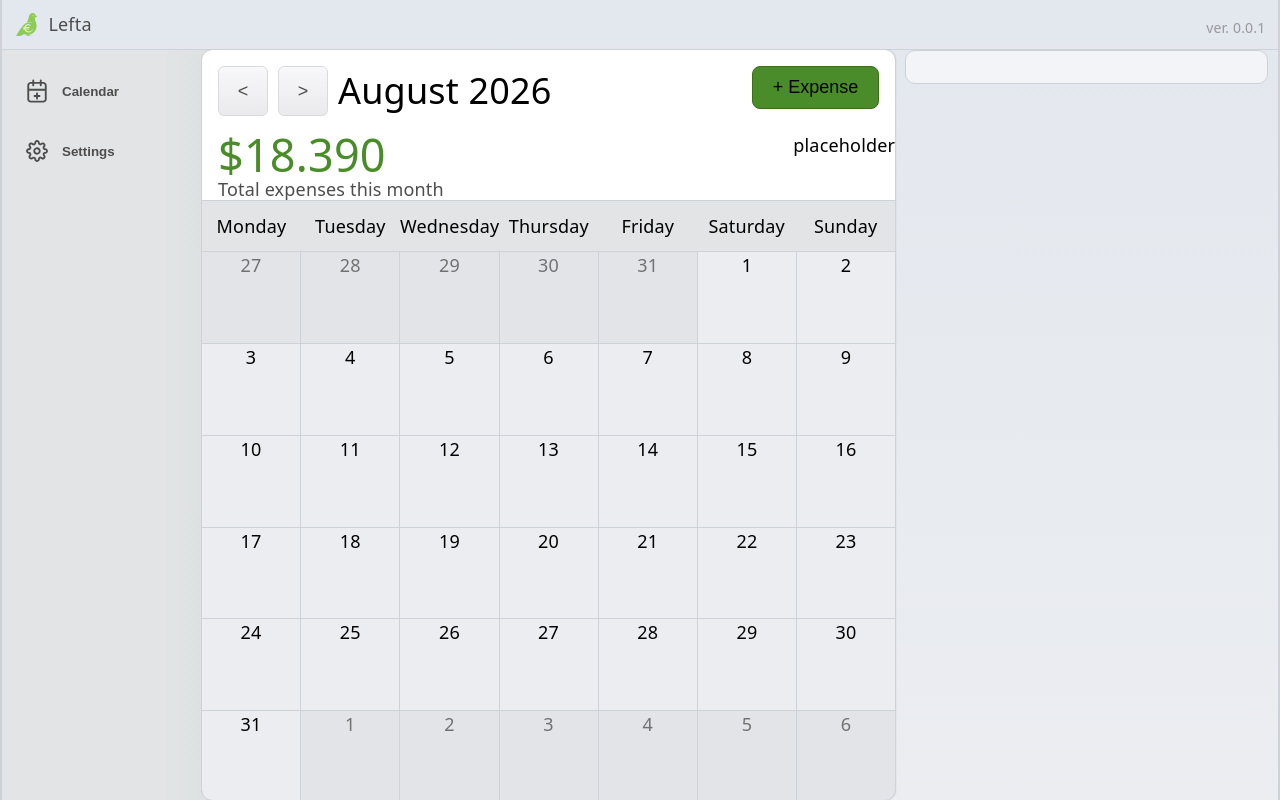
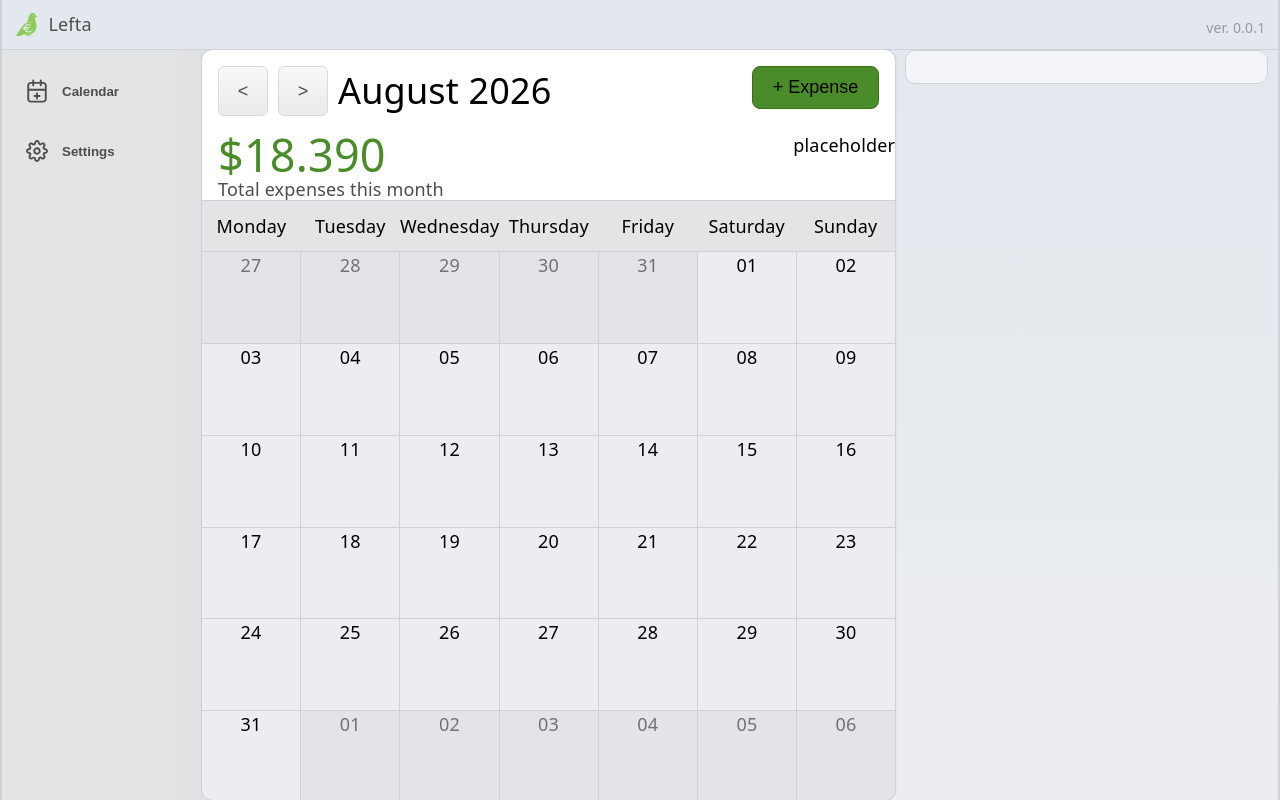
Before and after one commit to favless/Lefta, a React (Vite) app: page / in a window 1280 px wide. Built offline with nearby package versions, Linux system fonts and the light colour scheme.

Commit message:
Changed day prop in day entries to full date

```diff
--- a/src/components/logic/CalendarDays.tsx
+++ b/src/components/logic/CalendarDays.tsx
@@ -16,6 +16,10 @@ function CalendarDays(props: CalendarProps) {
     0,
   ).getDate();
 
+  function formatDate(year: number, month: number, day: number) {
+    return `${year}-${String(month + 1).padStart(2, "0")}-${String(day).padStart(2, "0")}`;
+  }
+
   const days = [];
   const maxDays = 42;
 
@@ -29,19 +33,22 @@ function CalendarDays(props: CalendarProps) {
 
     for (let i = 0; i < firstDay; i++) {
       const day = daysInPreviousMonth - firstDay + i + 1;
-      days.push(<DayEntry key={`prev-${i}`} day={day} focused={false} />);
+      const date = formatDate(props.selectedYear, props.selectedMonth, day);
+      days.push(<DayEntry key={`prev-${i}`} date={date} focused={false} />);
     }
   }
 
   // fill in month
   for (let i = 1; i <= daysInMonth; i++) {
-    days.push(<DayEntry key={`current-${i}`} day={i} focused={true} />);
+    const date = formatDate(props.selectedYear, props.selectedMonth, i);
+    days.push(<DayEntry key={`current-${i}`} date={date} focused={true} />);
   }
 
   // fill in after month
   const remainingDays = 42 - (daysInMonth + firstDay);
   for (let i = 0; i < remainingDays; i++) {
-    days.push(<DayEntry key={`after-${i}`} day={i + 1} focused={false} />);
+    const date = formatDate(props.selectedYear, props.selectedMonth, i + 1);
+    days.push(<DayEntry key={`after-${i}`} date={date} focused={false} />);
   }
 
   return <div className="days">{days}</div>;
--- a/src/components/logic/DayEntry.tsx
+++ b/src/components/logic/DayEntry.tsx
@@ -1,16 +1,18 @@
 import style from "../../css/DayEntry.module.css";
 
 type dayProps = {
-  day: number;
+  date: string;
   focused: boolean;
 };
 
 function DayEntry(props: dayProps) {
+  const day = props.date.split("-")[2];
+
   return (
     <div
       className={`${style.container} ${!props.focused ? style.unfocused : ""}`}
     >
-      <span>{props.day}</span>
+      <span>{day}</span>
     </div>
   );
 }
```
